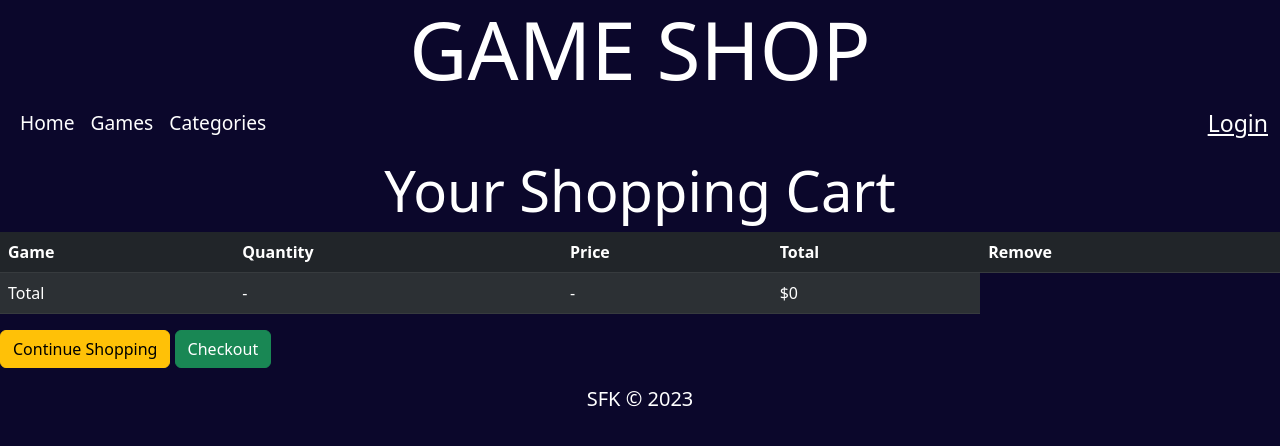
After one commit to SantiagoFK/gameshop, a Django app: page /cart/ in a window 1280 px wide. The commit adds this page. Shown: the top 446 px of the page. Run offline with Django 4.2, Linux system fonts and the light colour scheme.

Commit message:
cart feature added: with basic functionality like add game to card, delete and update. Api added: api endpoint to retrieve all games in database.

```diff
--- a/gameshop/cart/cart.py
+++ b/gameshop/cart/cart.py
@@ -7,6 +7,7 @@ quantity and price.
 '''
 
 
+from decimal import Decimal
 from games.models import Game
 from django.conf import settings
 
@@ -42,3 +43,43 @@ class Cart:
     def save(self):
         # mark the session as 'modified' to make sure it's saved
         self.session.modified = True
+
+    def remove(self, game):
+        '''
+        remove a game from the cart
+        '''
+        game_id = str(game.id)
+
+        if game_id in self.cart:
+            del self.cart[game_id]
+            self.save() # updates cart in the session
+
+    def __iter__(self):
+        '''
+        iterate over the games in the cart and get the games from the database.
+        '''
+        game_ids = self.cart.keys()
+        # get the product objetcs and add them to the cart
+        games = Game.objects.filter(id__in = game_ids)
+        cart = self.cart.copy()
+
+        for game in games:
+            cart[str(game.id)]['game'] = game
+        for item in cart.values():
+            item['price'] = Decimal(item['price'])
+            item['total_price'] = item['price'] * item['quantity']
+            yield item
+
+    def __len__(self):
+        '''
+        count all items in the cart
+        '''
+        return sum(item['quantity'] for item in self.cart.values())
+
+    def get_total_price(self):
+        return sum(Decimal(item['price']) * item['quantity'] for item in self.cart.values())
+
+    def clear(self):
+        # remove the cart from the session
+        del self.session[settings.CART_SESSION_ID]
+        self.save()
--- /dev/null
+++ b/gameshop/cart/forms.py
@@ -0,0 +1,10 @@
+# Cart App Forms
+
+from django import forms
+
+PRODUCT_QUANTITY_CHOICES = [(i, str(i)) for i in range(1, 21) ]
+
+class CartAddGameForm(forms.Form):
+    quantity = forms.TypedChoiceField(choices=PRODUCT_QUANTITY_CHOICES,
+                                      coerce=int)
+    override = forms.BooleanField(required=False, initial=False, widget=forms.HiddenInput)
--- /dev/null
+++ b/gameshop/cart/urls.py
@@ -0,0 +1,10 @@
+from django.urls import path
+from . import views
+
+app_name = 'cart'
+
+urlpatterns = [
+   path('', views.cart_detail, name='cart_detail'),
+   path('add/<int:game_id>', views.cart_add, name='cart_add'),
+   path('remove/<int:game_id>', views.cart_remove, name='cart_remove'),
+]
--- a/gameshop/cart/views.py
+++ b/gameshop/cart/views.py
@@ -1,3 +1,38 @@
-from django.shortcuts import render
+# Cart App views
 
-# Create your views here.
+from django.shortcuts import render, get_object_or_404, redirect
+from django.views.decorators.http import require_POST
+from .cart import Cart
+from games.models import Game
+from .forms import CartAddGameForm
+
+@require_POST
+def cart_add(request, game_id):
+    cart = Cart(request)
+    game = get_object_or_404(Game, id=game_id)
+    form = CartAddGameForm(request.POST)
+    if form.is_valid():
+        cd = form.cleaned_data
+        cart.add(game=game,
+                 quantity=cd['quantity'],
+                 override_quantity=cd['override'])
+
+    return redirect('cart:cart_detail')
+
+@require_POST
+def cart_remove(request, game_id):
+    cart = Cart(request)
+    game = get_object_or_404(Game, id=game_id)
+    cart.remove(game)
+    return redirect('cart:cart_detail')
+
+
+def cart_detail(request):
+    cart = Cart(request)
+
+    for item in cart:
+        item['update_quantity_form'] = CartAddGameForm(initial={
+            'quantity': item['quantity'],
+            'override': True})
+
+    return render(request, 'cart/detail.html', {'cart': cart})
--- a/gameshop/games/models.py
+++ b/gameshop/games/models.py
@@ -1,6 +1,6 @@
 # Games App models
-
 from django.db import models
+#from django.urls import reverse
 
 class Game(models.Model):
     title = models.CharField(max_length=250)
@@ -14,6 +14,7 @@ class Game(models.Model):
     def __str__(self):
         return self.title
 
+
 '''
 Notes:
 1) genre should be a list of tags, but also a one to many field.
--- a/gameshop/games/urls.py
+++ b/gameshop/games/urls.py
@@ -3,6 +3,8 @@
 from django.urls import path
 from .views import gamelist, gamedetail
 
+app_name = 'games'
+
 urlpatterns = [
     path('', gamelist, name='gamelist'),
     path('<int:id>/', gamedetail, name='gamedetail'),
--- a/gameshop/gameshop/urls.py
+++ b/gameshop/gameshop/urls.py
@@ -6,8 +6,9 @@ from django.conf import settings
 from django.conf.urls.static import static
 
 urlpatterns = [
-    path('', include('games.urls')),
+    path('admin/', admin.site.urls),
+    path('', include('games.urls', namespace='games')),
+    path('cart/', include('cart.urls', namespace='cart')),
     path('account/', include('accounts.urls')),
-    path('admin/', admin.site.urls),
     path('api/', include('api.urls')),
 ] + static(settings.MEDIA_URL, document_root=settings.MEDIA_ROOT)
--- a/gameshop/templates/accounts/register_done.html
+++ b/gameshop/templates/accounts/register_done.html
@@ -6,7 +6,7 @@
     <h1>Welcome {{ new_user.first_name }} !</h1>
     <p>
         Your account has been successfully created.
-        Now you can <a href="{% url 'login' %}">log-in</a>.
+        Now you can <a href="{% url 'accounts:login' %}">log-in</a>.
     </p>
 
 {% endblock content %}
--- a/gameshop/templates/base/layout.html
+++ b/gameshop/templates/base/layout.html
@@ -6,6 +6,7 @@
         <meta name="viewport" content="width=device-width, initial-scale=1.0">
         <!--bootstrap-->
         <link href="https://cdn.jsdelivr.net/npm/bootstrap@5.3.0/dist/css/bootstrap.min.css" rel="stylesheet" integrity="sha384-9ndCyUaIbzAi2FUVXJi0CjmCapSmO7SnpJef0486qhLnuZ2cdeRhO02iuK6FUUVM" crossorigin="anonymous">
+        <link rel="stylesheet" href="https://cdn.jsdelivr.net/npm/bootstrap-icons@1.10.5/font/bootstrap-icons.css">
         <link rel="stylesheet" href="{% static 'css/styles.css' %}">
         <title>{% block title %} Game Shop App {% endblock title %}</title>
     </head>
@@ -23,7 +24,7 @@
             <div class="collapse navbar-collapse" id="navbarText">
               <ul class="navbar-nav me-auto mb-2 mb-lg-0">
                 <li class="nav-item">
-                  <a class="nav-link" aria-current="page" href="{% url 'gamelist' %}">Home</a>
+                  <a class="nav-link" aria-current="page" href="{% url 'games:gamelist' %}">Home</a>
                 </li>
                 <li class="nav-item">
                   <a class="nav-link" href="#">Games</a>
--- /dev/null
+++ b/gameshop/templates/cart/detail.html
@@ -0,0 +1,58 @@
+{% extends 'base/layout.html' %}
+
+{% load static %}
+
+{% block title %} Your Shopping Cart {% endblock title %}
+
+{% block content %}
+
+    <h3 class="display-4 text-center"> Your Shopping Cart </h3>
+
+    <table class="table table-dark table-striped">
+        <thead>
+          <tr>
+            <th scope="col">Game</th>
+            <th scope="col">Quantity</th>
+            <th scope="col">Price</th>
+            <th scope="col">Total</th>
+            <th scope="col">Remove</th>
+          </tr>
+        </thead>
+        <tbody>
+          {% for item in cart %}
+            {% with game=item.game%}
+            <tr>
+                <td>{{ game.title }}</td>
+                <td>
+                  <form action="{% url 'cart:cart_add' game.id%}" method="post">
+                    {{ item.update_quantity_form.quantity }}
+                    {{ item.update_quantity_form.override }}
+                    <input type="submit" value="Update">
+                    {% csrf_token %}
+                  </form>
+                </td>
+                <td>${{ item.price }}</td>
+                <td>${{ item.total_price }}</td>
+                <td>
+                  <form action="{% url 'cart:cart_remove' game.id %}" method="post">
+                    <input type="submit" value="Remove">
+                    {% csrf_token %}
+                  </form>
+                </td>
+            </tr>
+            {% endwith %}
+          {% endfor %}
+          <tr>
+            <td>Total</td>
+            <td>-</td>
+            <td>-</td>
+            <td>${{cart.get_total_price}}</td>
+          </tr>
+        </tbody>
+      </table>
+      <p>
+        <a href="{% url 'games:gamelist' %}" class="btn btn-warning">Continue Shopping</a>
+        <a href="#" class="btn btn-success">Checkout</a>
+      </p>
+
+{% endblock content %}
--- a/gameshop/templates/games/gamedetail.html
+++ b/gameshop/templates/games/gamedetail.html
@@ -18,4 +18,10 @@
     <h4> <strong>Price:</strong> ${{ game.price }} </h4>
     <h4> <strong>Release:</strong> {{ game.release }} </h4>
 
+    <form action="{% url 'cart:cart_add' game.id%}" method="post">
+        {{ cart_game_form }}
+        {% csrf_token %}
+        <input type="submit" value="Add to cart">
+    </form>
+
 {% endblock content %}
--- a/gameshop/templates/games/gamelist.html
+++ b/gameshop/templates/games/gamelist.html
@@ -49,7 +49,7 @@
               <img src="{{ game.cover.url }}" class="card-img-top" alt="game cover">
             {% endif %}
 
-            <a href="{% url 'gamedetail' game.id %}" class="btn btn-primary">Buy</a>
+            <a href="{% url 'games:gamedetail' game.id %}" class="btn btn-primary">Buy</a>
           </div>
         </div>
       {% endfor %}
--- a/gameshop/templates/registration/password_reset_complete.html
+++ b/gameshop/templates/registration/password_reset_complete.html
@@ -0,0 +1,3 @@
+<p>
+    Your password was reset successfully.
+</p>
```
Also changed, not shown: gameshop/games/views.py (+7 -9 lines), gameshop/db.sqlite3.
